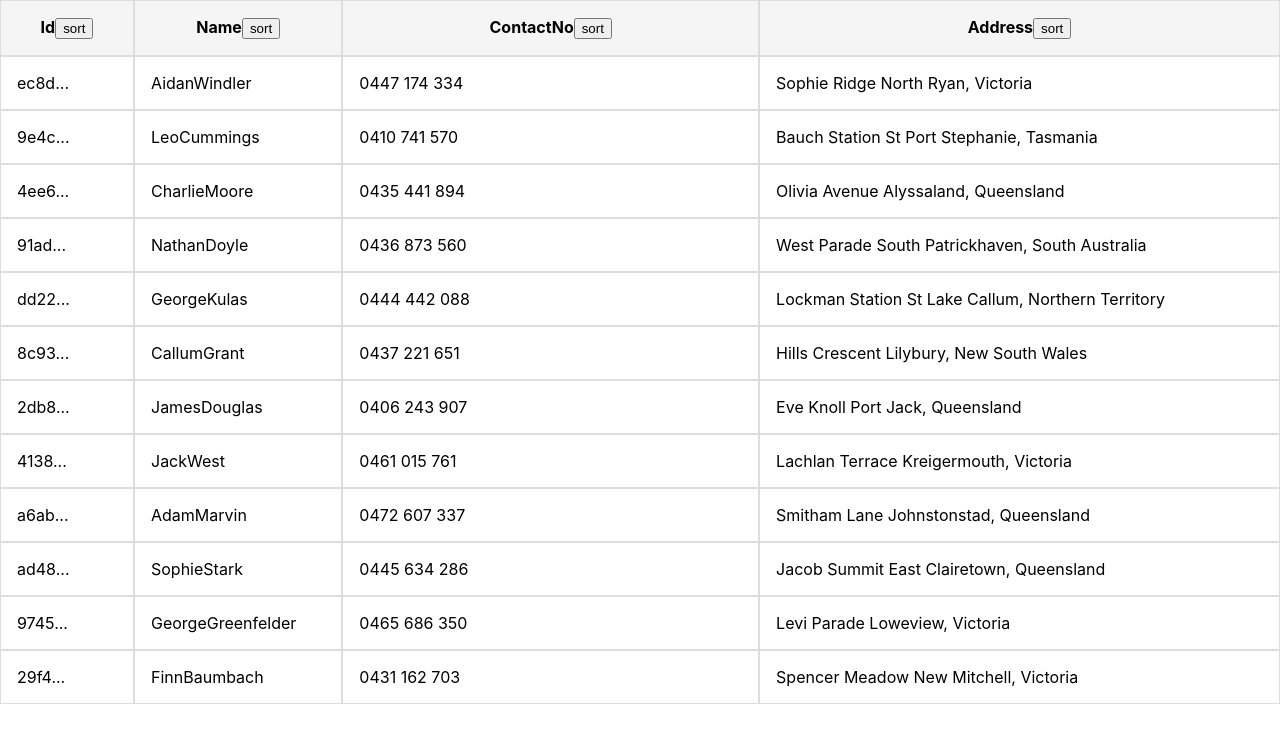
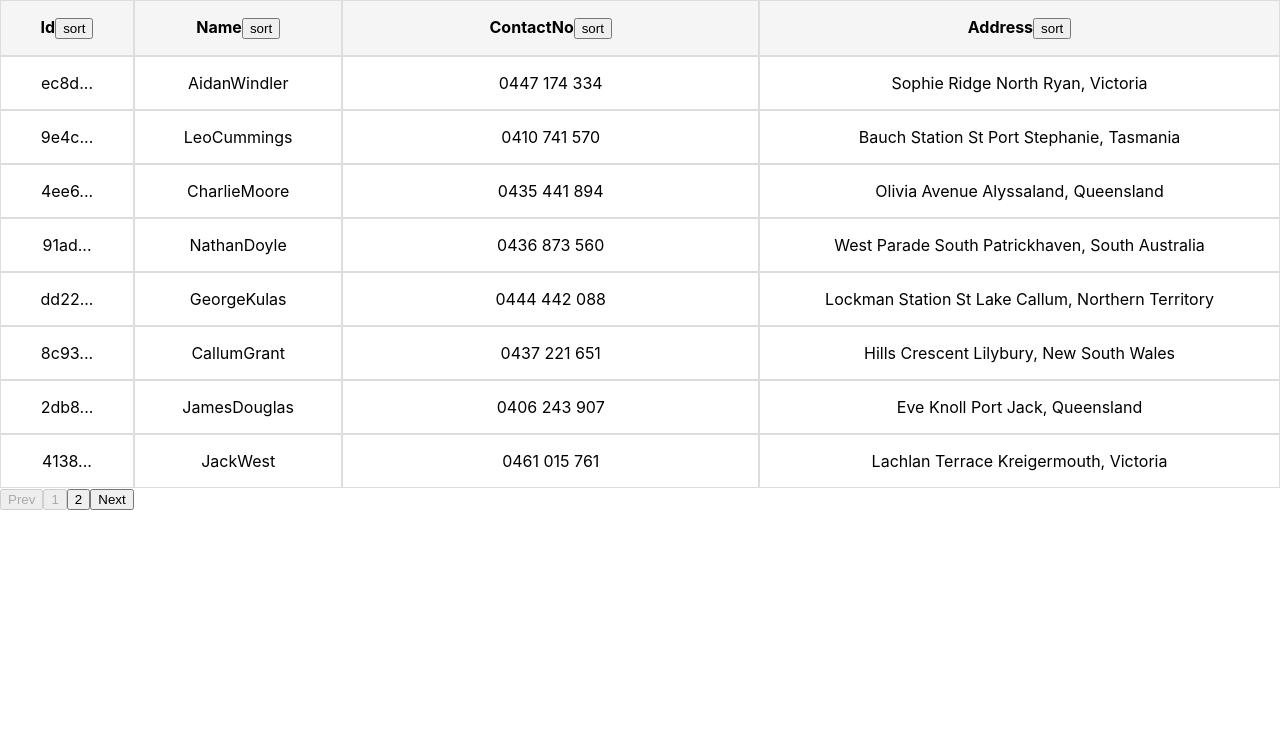
Before and after one commit to arian66/user-table, a React (Create React App) app in the folder code/: page / in a window 1280 px wide. Shown: the top 742 px of the page. Built offline with nearby package versions, Linux system fonts and the light colour scheme.

Commit message:
add pagination logic

```diff
--- /dev/null
+++ b/code/src/components/pagination/Pagination.tsx
@@ -0,0 +1,50 @@
+import React from "react";
+
+interface PaginationProps {
+	currentPage: number;
+	handlePageChange: (page: number) => void;
+	totalPages: number;
+}
+
+const Pagination: React.FC<PaginationProps> = ({
+	currentPage,
+	handlePageChange,
+	totalPages,
+}) => {
+	const startPage = Math.max(1, currentPage - 2);
+	const endPage = Math.min(totalPages, startPage + 4);
+
+	const pageNumbers = Array.from(
+		{ length: endPage - startPage + 1 },
+		(_, i) => i + startPage
+	);
+	return (
+		<div>
+			<button
+				onClick={() => handlePageChange(currentPage - 1)}
+				disabled={currentPage === 1}
+			>
+				Prev
+			</button>
+
+			{pageNumbers.map((pageNumber) => (
+				<button
+					key={pageNumber}
+					onClick={() => handlePageChange(pageNumber)}
+					disabled={pageNumber === currentPage}
+				>
+					{pageNumber}
+				</button>
+			))}
+
+			<button
+				onClick={() => handlePageChange(currentPage + 1)}
+				disabled={currentPage === totalPages}
+			>
+				Next
+			</button>
+		</div>
+	);
+};
+
+export default Pagination;
--- /dev/null
+++ b/code/src/components/pagination/usePagination.ts
@@ -0,0 +1,30 @@
+import { useState } from "react";
+
+interface UsePaginationProps {
+	totalPages: number;
+	initialPage?: number;
+}
+
+interface UsePaginationResult {
+	currentPage: number;
+	setCurrentPage: (page: number) => void;
+}
+
+const usePagination = (props: UsePaginationProps): UsePaginationResult => {
+	const { totalPages, initialPage = 1 } = props;
+
+	const [currentPage, setCurrentPage] = useState(initialPage);
+
+	const handlePageChange = (newPage: number) => {
+		if (newPage > 0 && newPage <= totalPages) {
+			setCurrentPage(newPage);
+		}
+	};
+
+	return {
+		currentPage,
+		setCurrentPage: handlePageChange,
+	};
+};
+
+export default usePagination;
--- a/code/src/components/table/Table.style.ts
+++ b/code/src/components/table/Table.style.ts
@@ -21,6 +21,7 @@ export const StyledTH = styled.th<Cell>`
 	background-color: #f5f5f5;
 	border: 1px solid #ddd;
 	min-width: ${({ columnSpan }) => columnSpan * 100}px;
+  text-align: center;
 `;
 
 export const StyledTD = styled.td<Cell>`
@@ -28,4 +29,5 @@ export const StyledTD = styled.td<Cell>`
 	background-color: #fff;
 	border: 1px solid #ddd;
 	min-width: ${({ columnSpan }) => columnSpan * 100}px;
+	text-align: center;
 `;
--- a/code/src/features/users/Users.tsx
+++ b/code/src/features/users/Users.tsx
@@ -1,6 +1,8 @@
 import React, { useEffect, useState } from "react";
 import Table from "components/table/Table";
-import { User} from "./Users.interface"
+import { User } from "./Users.interface";
+import usePagination from "components/pagination/usePagination";
+import Pagination from "components/pagination/Pagination";
 
 const Users = () => {
 	const [data, setData] = useState([]);
@@ -14,18 +16,37 @@ const Users = () => {
 	useEffect(() => {
 		fetch("/sample-data.json")
 			.then((res) => res.json())
-			.then(res => res?.employees.map(( user: User) => ({
-				name: user.firstName + user.lastName,
-				id: `${user.id.substring(0,4)}...`,
-				contactNo: user.contactNo,
-				address: user.address
-			})))
+			.then((res) =>
+				res?.employees.map((user: User) => ({
+					name: user.firstName + user.lastName,
+					id: `${user.id.substring(0, 4)}...`,
+					contactNo: user.contactNo,
+					address: user.address,
+				}))
+			)
 			.then((res) => setData(res));
 	}, []);
 
+	const itemsPerPage = 8;
+	const totalPages = Math.ceil(data.length / itemsPerPage);
+
+	const { currentPage, setCurrentPage } = usePagination({
+		totalPages,
+	});
+
+	const paginatedData = data.slice(
+		(currentPage - 1) * itemsPerPage,
+		currentPage * itemsPerPage
+	);
+
 	return (
 		<div className="App">
-			<Table headers={headers} data={data} />
+			<Table headers={headers} data={paginatedData} />
+			<Pagination
+				currentPage={currentPage}
+				handlePageChange={setCurrentPage}
+				totalPages={totalPages}
+			/>
 		</div>
 	);
 };
```
